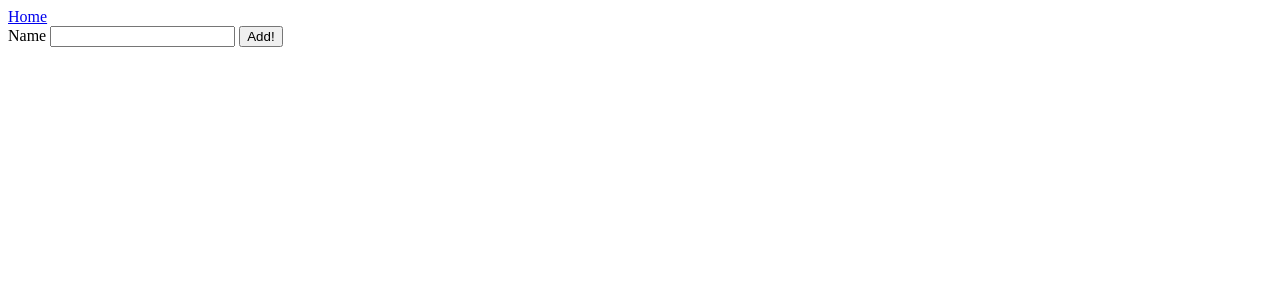
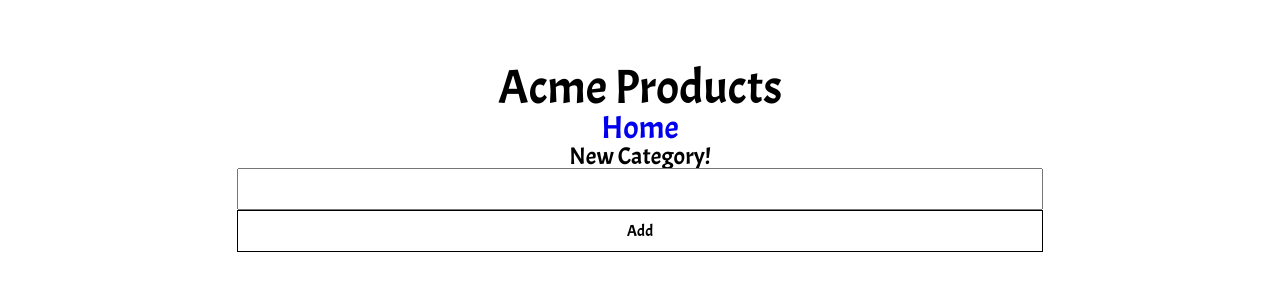
Before and after one commit to drinkingChai/acme-products-categories-js, a website: page views/index.html in a window 1280 px wide. Drawn offline with nearby package versions, Linux system fonts and the light colour scheme; files that its build step writes are made by us from their sources.

Commit message:
Add some style

```diff
--- /dev/null
+++ b/public/stylesheets/reset.css
@@ -0,0 +1,48 @@
+/* http://meyerweb.com/eric/tools/css/reset/
+   v2.0 | 20110126
+   License: none (public domain)
+*/
+
+html, body, div, span, applet, object, iframe,
+h1, h2, h3, h4, h5, h6, p, blockquote, pre,
+a, abbr, acronym, address, big, cite, code,
+del, dfn, em, img, ins, kbd, q, s, samp,
+small, strike, strong, sub, sup, tt, var,
+b, u, i, center,
+dl, dt, dd, ol, ul, li,
+fieldset, form, label, legend,
+table, caption, tbody, tfoot, thead, tr, th, td,
+article, aside, canvas, details, embed,
+figure, figcaption, footer, header, hgroup,
+menu, nav, output, ruby, section, summary,
+time, mark, audio, video {
+	margin: 0;
+	padding: 0;
+	border: 0;
+	font-size: 100%;
+	font: inherit;
+	vertical-align: baseline;
+}
+/* HTML5 display-role reset for older browsers */
+article, aside, details, figcaption, figure,
+footer, header, hgroup, menu, nav, section {
+	display: block;
+}
+body {
+	line-height: 1;
+}
+ol, ul {
+	list-style: none;
+}
+blockquote, q {
+	quotes: none;
+}
+blockquote:before, blockquote:after,
+q:before, q:after {
+	content: '';
+	content: none;
+}
+table {
+	border-collapse: collapse;
+	border-spacing: 0;
+}
--- a/public/stylesheets/styles.css
+++ b/public/stylesheets/styles.css
@@ -0,0 +1,59 @@
+html { font-size: 16px; }
+body {
+  font-size: 100%;
+  font-family: 'Acme', sans-serif;
+  padding: 5%;
+}
+h1 { font-size: 3em; }
+h2 { font-size: 2em; }
+h3 { font-size: 1.5em; }
+
+header {
+  text-align: center;
+}
+
+.categories {
+  display: flex;
+  flex-wrap: wrap;
+  justify-content: center;
+}
+
+.new-cat {
+  display: flex;
+  justify-content: center;
+  flex-direction: column;
+  padding-left: 15%;
+  padding-right: 15%;
+}
+.new-cat h3 {
+  text-align: center;
+}
+
+input[type='text'] {
+  box-sizing: border-box;
+  padding: 10px;
+  font-size: 1em;
+}
+input[type='submit'] {
+  font-family: 'Acme', sans-serif;
+  background-color: #fff;
+  font-size: 1em;
+}
+.my-btn-default {
+  border: solid 1px #000;
+  padding: 10px;
+  cursor: pointer;
+}
+
+li {
+  list-style-type: none;
+}
+.category {
+  border: solid 1px #000;
+  padding: 10px;
+  margin-right: 5px;
+}
+
+a, a:hover, a:visited, a:focus {
+  text-decoration: none;
+}
--- a/views/index.html
+++ b/views/index.html
@@ -2,10 +2,10 @@
 
 {% block content %}
 
-  <form class="" action="/categories" method="POST">
-    <label for="category">Name</label>
+  <form class="new-cat" action="/categories" method="POST">
+    <h3>New Category!</h3>
     <input type="text" name="category" value="">
-    <input type="submit" name="" value="Add!">
+    <input class="my-btn-default" type="submit" name="" value="Add">
   </form>
 
 
--- a/views/layout.html
+++ b/views/layout.html
@@ -3,15 +3,22 @@
   <head>
     <meta charset="utf-8">
     <title></title>
+    <link href="https://fonts.googleapis.com/css?family=Acme|PT+Serif:700" rel="stylesheet">
+    <link rel="stylesheet" href="/stylesheets/reset.css">
     <link rel="stylesheet" href="/stylesheets/styles.css">
   </head>
   <body>
 
-    <a href="/">Home</a><br>
+    <header>
+      <h1>Acme Products</h1>
+      <h2><a href="/">Home</a></h2>
+    </header>
 
-    {% for category in categories %}
-      <li><a href="/categories/{{category}}/products">{{category}}</a></li>
-    {% endfor %}
+    <div class="categories">
+      {% for category in categories %}
+      <li class="category"><a href="/categories/{{category}}/products">{{category}}</a></li>
+      {% endfor %}
+    </div>
 
     {% block content %}{% endblock %}
 
```
Also changed, not shown: 2 other files.
